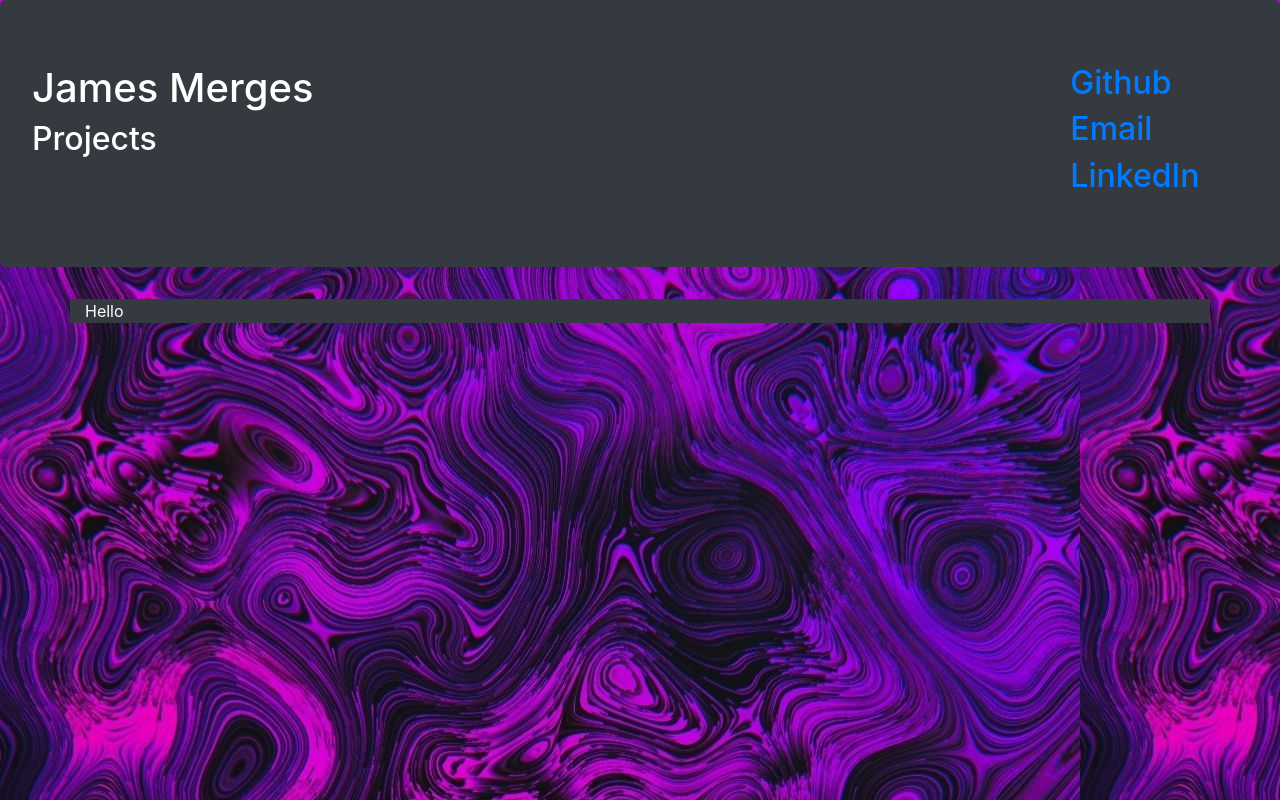
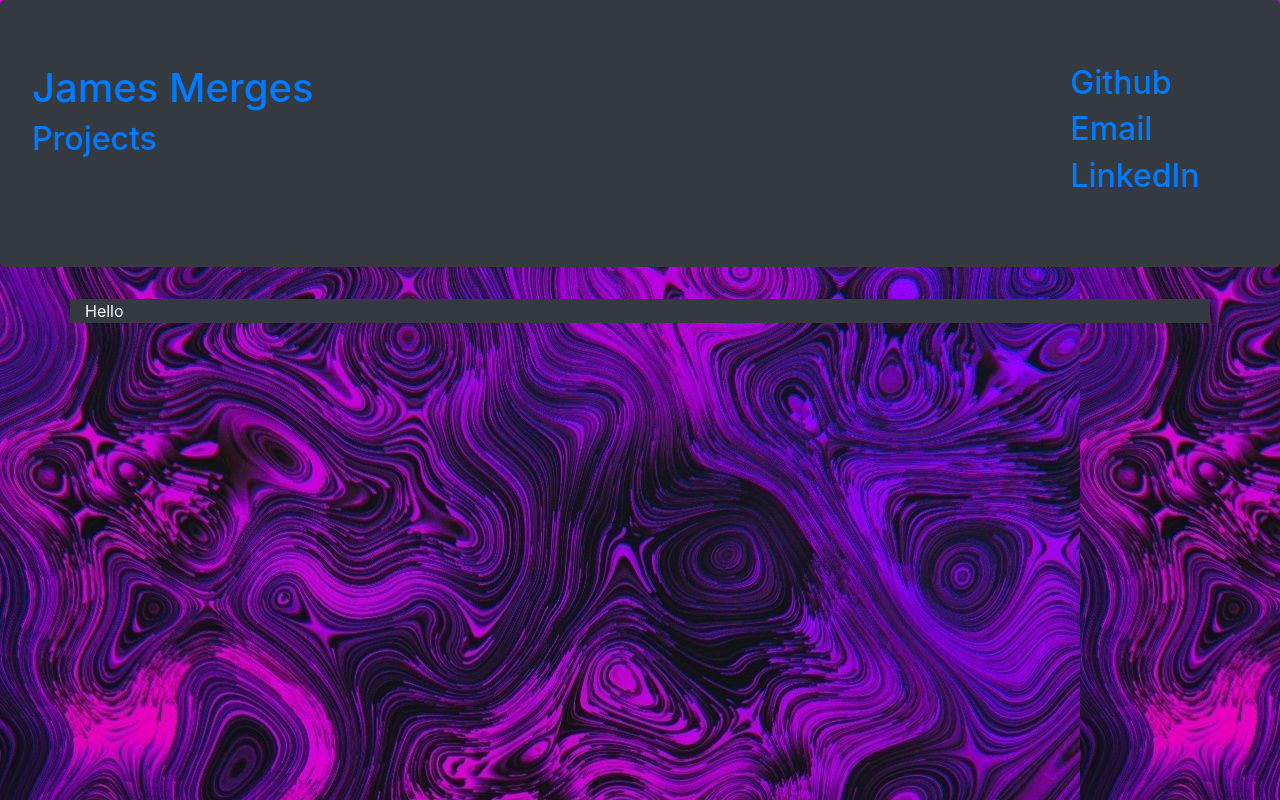
Before and after one commit to jmerges/Portfolio-React, a React (Create React App) app: page / in a window 1280 px wide. Built offline with nearby package versions, Linux system fonts and the light colour scheme.

Commit message:
Added Header, links

```diff
--- a/src/components/Header.js
+++ b/src/components/Header.js
@@ -1,4 +1,5 @@
 import React from "react";
+import { Link } from "react-router-dom";
 
 function Header () {
 
@@ -6,8 +7,8 @@ function Header () {
         <div className="jumbotron text-white bg-dark">
             <div className="row">
                 <div className="col-10">
-                    <h1 id="home">James Merges</h1>
-                    <h2 id="projects">Projects</h2>
+                    <h1 id="home"><Link to="/">James Merges</Link></h1>
+                    <h2 id="projects"><Link to="/projects">Projects</Link></h2>
                 </div>
                 <div className="col-2">
                     <h2><a href="https://github.com/jmerges">Github</a></h2>
```
